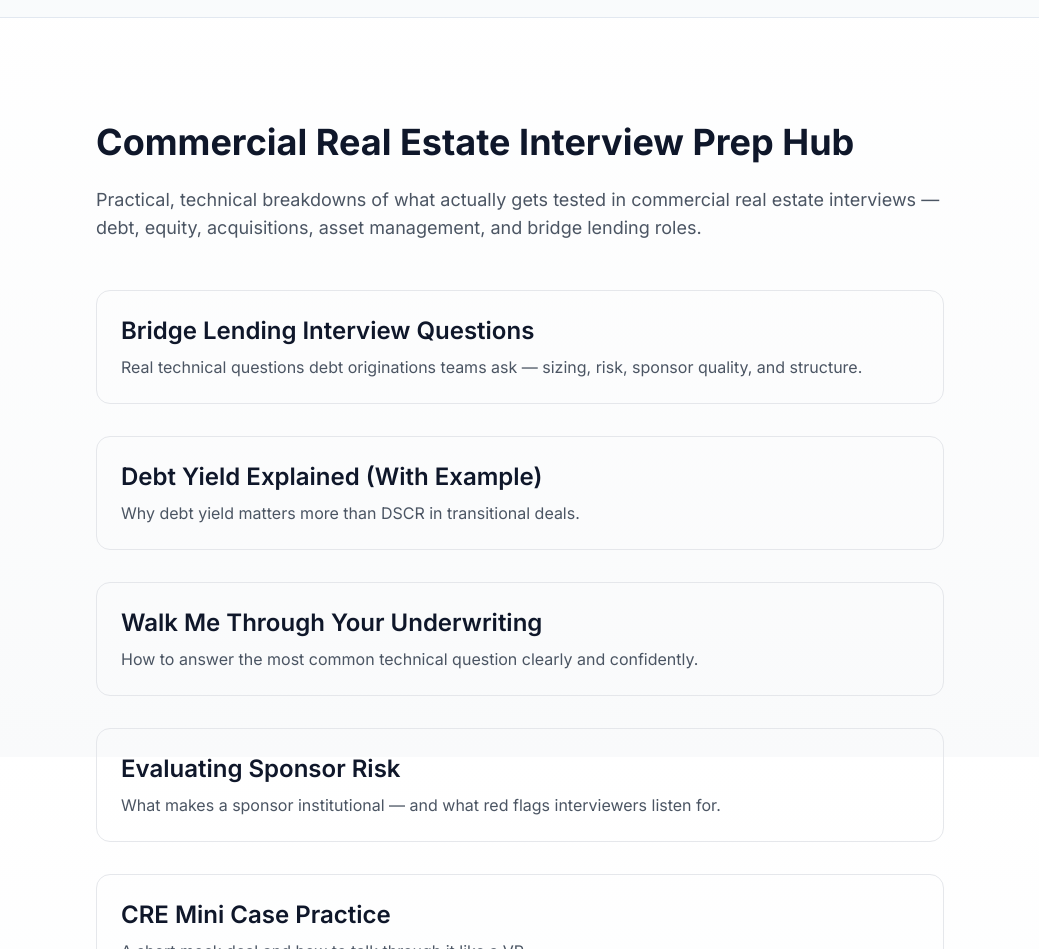
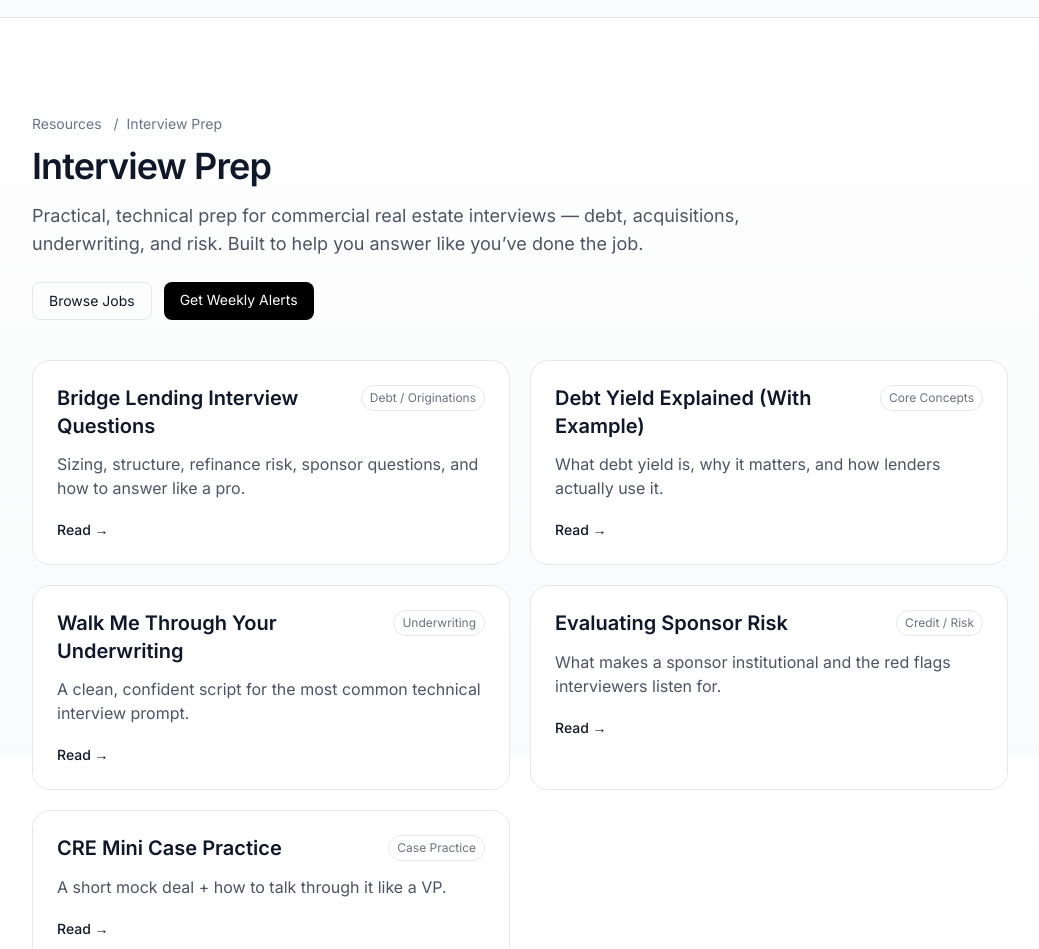
Before and after one commit to gdsatherlie/hirecre, a Next.js app: page /interview-prep in a window 1280 px wide. Shown: the part 43-992 px from the top of the page, without its empty margins (120-1159 px from the left). Built offline with nearby package versions, Linux system fonts and the light colour scheme; no server answers.

Commit message:
Update page.tsx

```diff
--- a/app/interview-prep/page.tsx
+++ b/app/interview-prep/page.tsx
@@ -1,84 +1,123 @@
 import Link from "next/link";
+import type { Metadata } from "next";
+
+export const metadata: Metadata = {
+  title: "Interview Prep | HireCRE",
+  description:
+    "Practical, technical CRE interview prep for debt, acquisitions, asset management, and underwriting.",
+};
+
+const ITEMS = [
+  {
+    title: "Bridge Lending Interview Questions",
+    href: "/interview-prep/bridge-lending-questions",
+    desc: "Sizing, structure, refinance risk, sponsor questions, and how to answer like a pro.",
+    tag: "Debt / Originations",
+  },
+  {
+    title: "Debt Yield Explained (With Example)",
+    href: "/interview-prep/debt-yield-explained",
+    desc: "What debt yield is, why it matters, and how lenders actually use it.",
+    tag: "Core Concepts",
+  },
+  {
+    title: "Walk Me Through Your Underwriting",
+    href: "/interview-prep/underwriting-walkthrough",
+    desc: "A clean, confident script for the most common technical interview prompt.",
+    tag: "Underwriting",
+  },
+  {
+    title: "Evaluating Sponsor Risk",
+    href: "/interview-prep/sponsor-risk-analysis",
+    desc: "What makes a sponsor institutional and the red flags interviewers listen for.",
+    tag: "Credit / Risk",
+  },
+  {
+    title: "CRE Mini Case Practice",
+    href: "/interview-prep/mini-case-practice",
+    desc: "A short mock deal + how to talk through it like a VP.",
+    tag: "Case Practice",
+  },
+];
 
 export default function InterviewPrepHub() {
   return (
-    <div className="max-w-4xl mx-auto px-6 py-16">
-      <h1 className="text-4xl font-bold mb-6">
-        Commercial Real Estate Interview Prep Hub
-      </h1>
+    <main className="max-w-5xl mx-auto px-6 py-14">
+      {/* Top */}
+      <div className="mb-10">
+        <p className="text-sm text-gray-500 mb-3">
+          <Link href="/resources" className="hover:underline">
+            Resources
+          </Link>{" "}
+          <span className="mx-2">/</span>
+          <span>Interview Prep</span>
+        </p>
 
-      <p className="text-lg text-gray-600 mb-12">
-        Practical, technical breakdowns of what actually gets tested in
-        commercial real estate interviews — debt, equity, acquisitions,
-        asset management, and bridge lending roles.
-      </p>
+        <h1 className="text-4xl font-semibold tracking-tight mb-4">
+          Interview Prep
+        </h1>
 
-      <div className="space-y-8">
-        <HubCard
-          title="Bridge Lending Interview Questions"
-          href="/interview-prep/bridge-lending-questions"
-          description="Real technical questions debt originations teams ask — sizing, risk, sponsor quality, and structure."
-        />
+        <p className="text-lg text-gray-600 max-w-3xl">
+          Practical, technical prep for commercial real estate interviews — debt,
+          acquisitions, underwriting, and risk. Built to help you answer like
+          you’ve done the job.
+        </p>
 
-        <HubCard
-          title="Debt Yield Explained (With Example)"
-          href="/interview-prep/debt-yield-explained"
-          description="Why debt yield matters more than DSCR in transitional deals."
-        />
-
-        <HubCard
-          title="Walk Me Through Your Underwriting"
-          href="/interview-prep/underwriting-walkthrough"
-          description="How to answer the most common technical question clearly and confidently."
-        />
-
-        <HubCard
-          title="Evaluating Sponsor Risk"
-          href="/interview-prep/sponsor-risk-analysis"
-          description="What makes a sponsor institutional — and what red flags interviewers listen for."
-        />
-
-        <HubCard
-          title="CRE Mini Case Practice"
-          href="/interview-prep/mini-case-practice"
-          description="A short mock deal and how to talk through it like a VP."
-        />
+        <div className="mt-6 flex flex-wrap gap-3">
+          <Link
+            href="/board"
+            className="rounded-lg border px-4 py-2 text-sm hover:bg-gray-50 transition"
+          >
+            Browse Jobs
+          </Link>
+          <Link
+            href="/alerts"
+            className="rounded-lg bg-black text-white px-4 py-2 text-sm hover:opacity-90 transition"
+          >
+            Get Weekly Alerts
+          </Link>
+        </div>
       </div>
 
-      <div className="mt-16 p-6 bg-gray-100 rounded-xl">
+      {/* Cards */}
+      <section className="grid grid-cols-1 md:grid-cols-2 gap-5">
+        {ITEMS.map((item) => (
+          <Link
+            key={item.href}
+            href={item.href}
+            className="group rounded-2xl border bg-white p-6 hover:shadow-sm transition"
+          >
+            <div className="flex items-start justify-between gap-3">
+              <h2 className="text-xl font-semibold leading-snug">
+                {item.title}
+              </h2>
+              <span className="text-xs text-gray-500 border rounded-full px-2 py-1 whitespace-nowrap">
+                {item.tag}
+              </span>
+            </div>
+            <p className="mt-3 text-gray-600">{item.desc}</p>
+            <p className="mt-5 text-sm font-medium text-gray-900 group-hover:underline">
+              Read →
+            </p>
+          </Link>
+        ))}
+      </section>
+
+      {/* Bottom CTA */}
+      <section className="mt-12 rounded-2xl border bg-gray-50 p-7">
         <h3 className="text-xl font-semibold mb-2">
-          Want weekly CRE career insights?
+          Want new roles + prep in one email?
         </h3>
-        <p className="text-gray-600 mb-4">
-          Get top roles + interview prep delivered weekly.
+        <p className="text-gray-600 mb-5">
+          Get the HireCRE weekly — top jobs, interview prompts, and what’s hiring.
         </p>
         <Link
           href="/alerts"
-          className="inline-block bg-black text-white px-6 py-3 rounded-lg"
+          className="inline-flex rounded-lg bg-black text-white px-5 py-3 text-sm hover:opacity-90 transition"
         >
-          Get Weekly Alerts
+          Subscribe to Alerts
         </Link>
-      </div>
-    </div>
+      </section>
+    </main>
   );
 }
-
-function HubCard({
-  title,
-  href,
-  description,
-}: {
-  title: string;
-  href: string;
-  description: string;
-}) {
-  return (
-    <Link
-      href={href}
-      className="block p-6 border rounded-xl hover:shadow-lg transition"
-    >
-      <h2 className="text-2xl font-semibold mb-2">{title}</h2>
-      <p className="text-gray-600">{description}</p>
-    </Link>
-  );
-}
```
